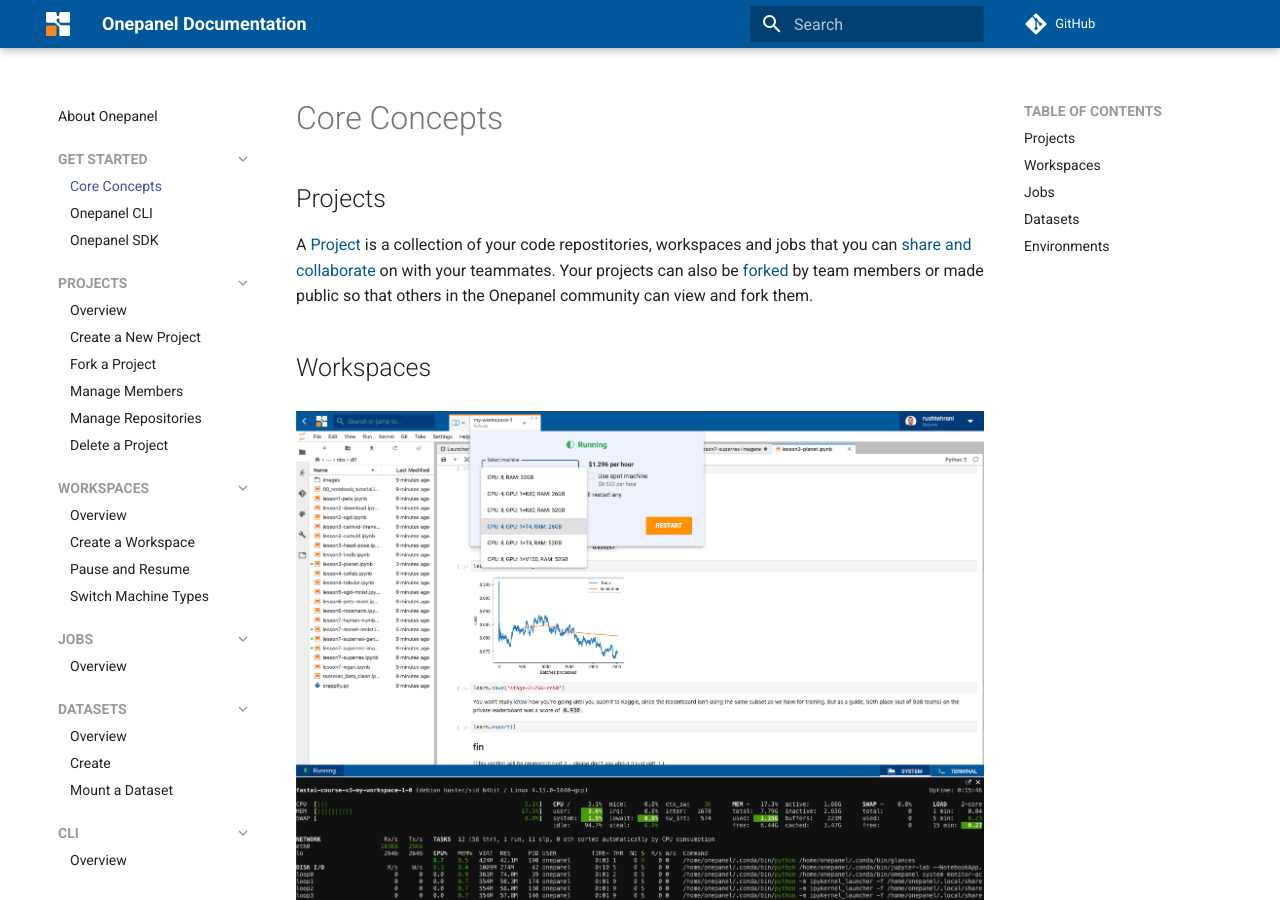
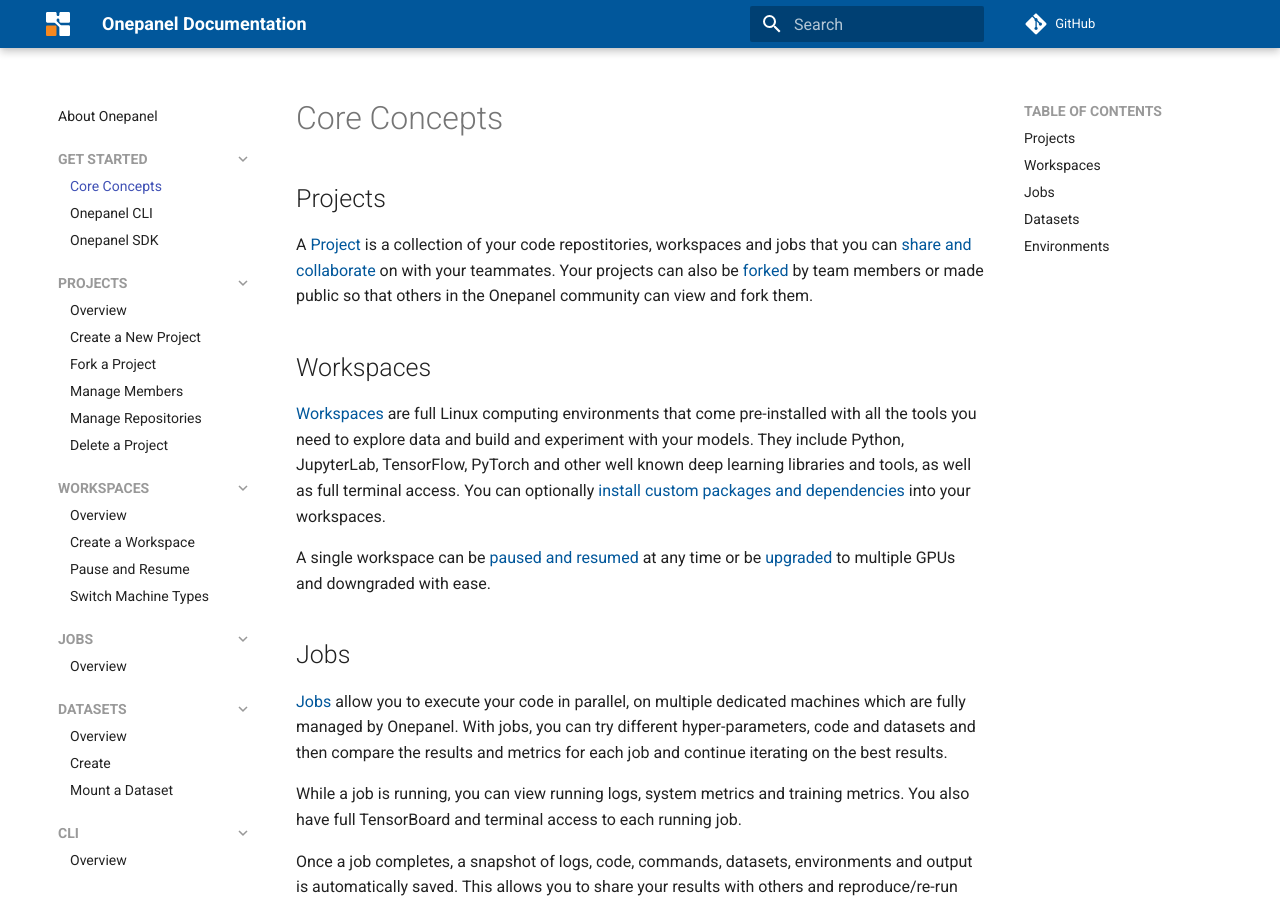
Before and after one commit to onepanelio/docs, an MkDocs documentation site: the page built from docs/start/core-concepts.md, in a window 1280 px wide and 900 px high. Built offline with MkDocs 1.6.1 and Material for MkDocs 9.7.7, drawn with Linux system fonts in a browser that asks for light colours; comment, search, counter and statistics services are not loaded.

Commit message:
update core concepts

```diff
--- a/docs/start/core-concepts.md
+++ b/docs/start/core-concepts.md
@@ -2,8 +2,6 @@
 A [Project](/projects/) is a collection of your code repostitories, workspaces and jobs that you can [share and collaborate](/projects/members) on with your teammates. Your projects can also be [forked](/projects/forking) by team members or made public so that others in the Onepanel community can view and fork them.
 
 ## Workspaces
-![](../assets/img/core-concepts-182623.png)
-
 [Workspaces](/workspaces) are full Linux computing environments that come pre-installed with all the tools you need to explore data and build and experiment with your models. They include Python, JupyterLab, TensorFlow, PyTorch and other well known deep learning libraries and tools, as well as full terminal access. You can optionally [install custom packages and dependencies](environments/custom-packages) into your workspaces.
 
 A single workspace can be [paused and resumed](/workspaces/pause-resume) at any time or be [upgraded](/workspaces/machine-types) to multiple GPUs and downgraded with ease.
```
